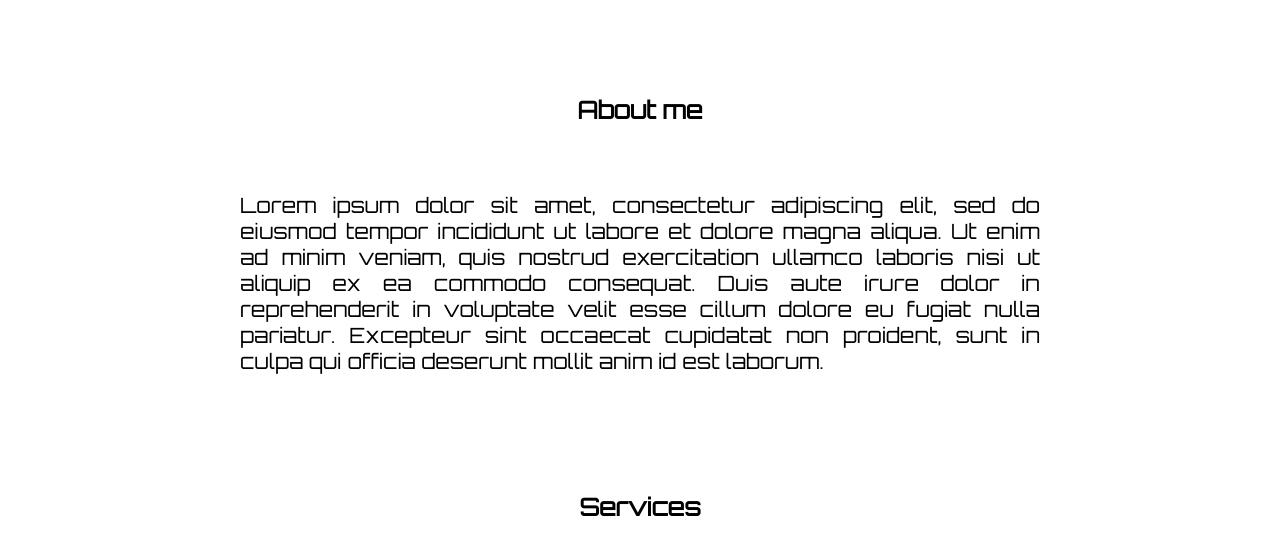
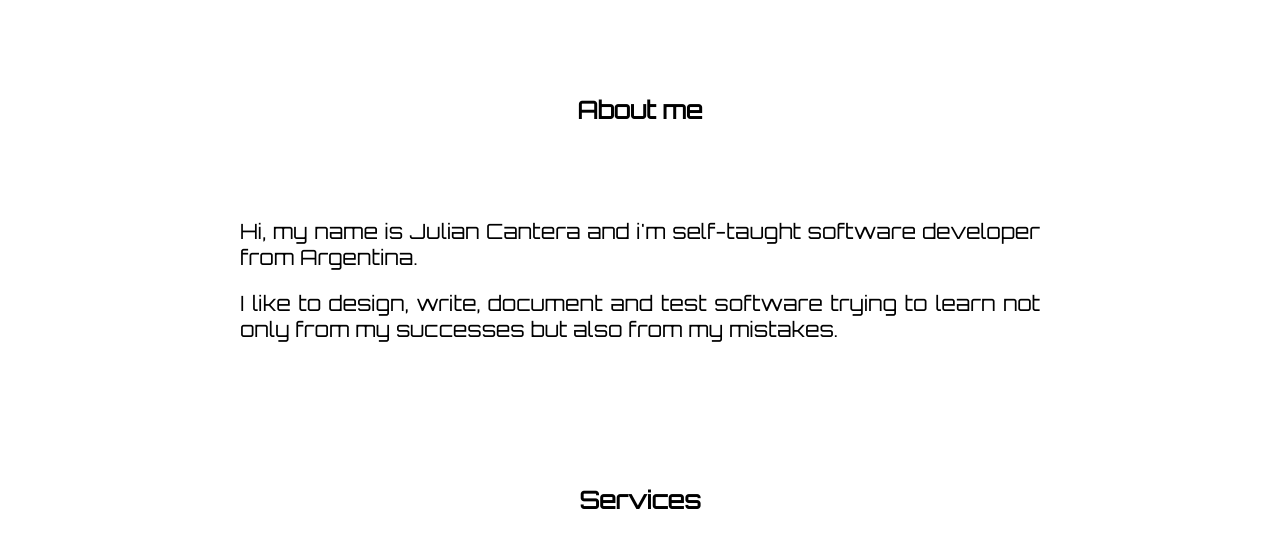
Before and after one commit to JulianDbs/juliandbs.github.io, a plain HTML site: page en/index.html in a window 1280 px wide. Shown: the part 166-700 px from the top of the page. Drawn offline with Linux system fonts and the light colour scheme.

Commit message:
Updated '/en/index.html' file.

```diff
--- a/en/index.html
+++ b/en/index.html
@@ -102,10 +102,10 @@
                 </div>
                 <article class="home-section__article home-about-me__article">
                     <p class="about-me-article__p">
-                        Lorem ipsum dolor sit amet, consectetur adipiscing elit, sed do eiusmod tempor incididunt ut labore et dolore magna aliqua.
-                        Ut enim ad minim veniam, quis nostrud exercitation ullamco laboris nisi ut aliquip ex ea commodo consequat.
-                        Duis aute irure dolor in reprehenderit in voluptate velit esse cillum dolore eu fugiat nulla pariatur.
-                        Excepteur sint occaecat cupidatat non proident, sunt in culpa qui officia deserunt mollit anim id est laborum.
+                        Hi, my name is Julian Cantera and i'm self-taught software developer from Argentina.
+                    </p>
+                    <p class="about-me-article__p">
+                        I like to design, write, document and test software trying to learn not only from my successes but also from my mistakes.
                     </p>
                 </article>
             </section>
```
